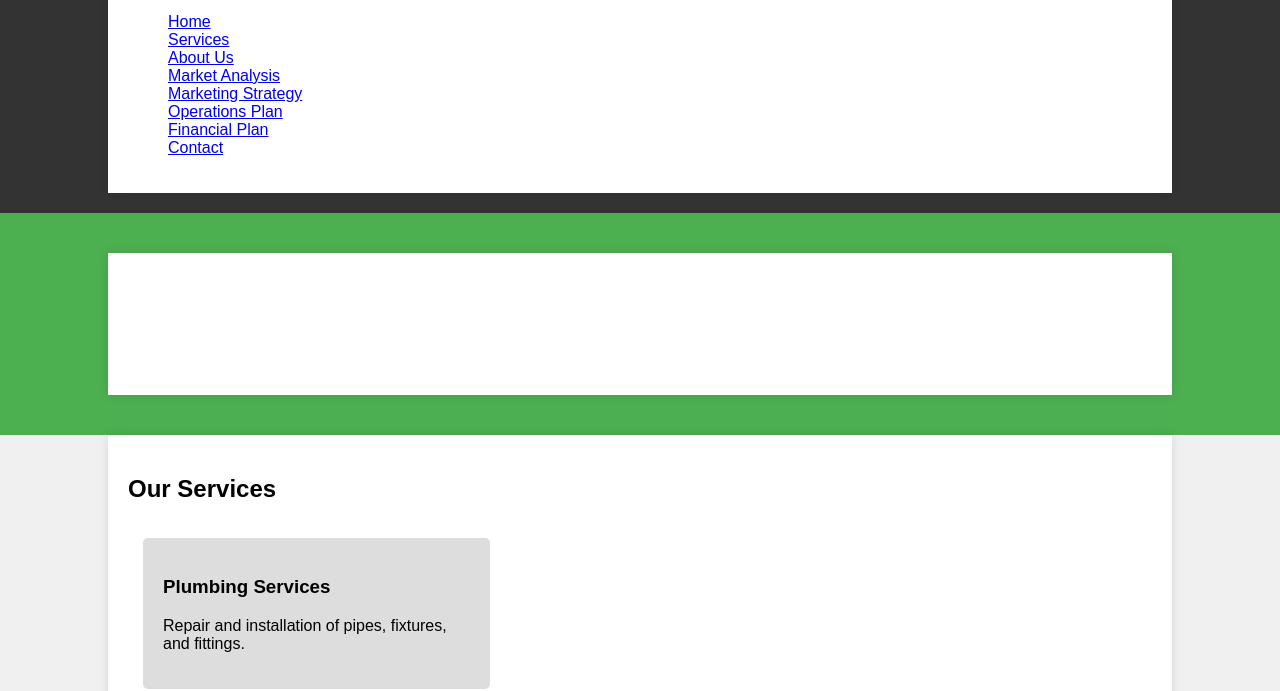
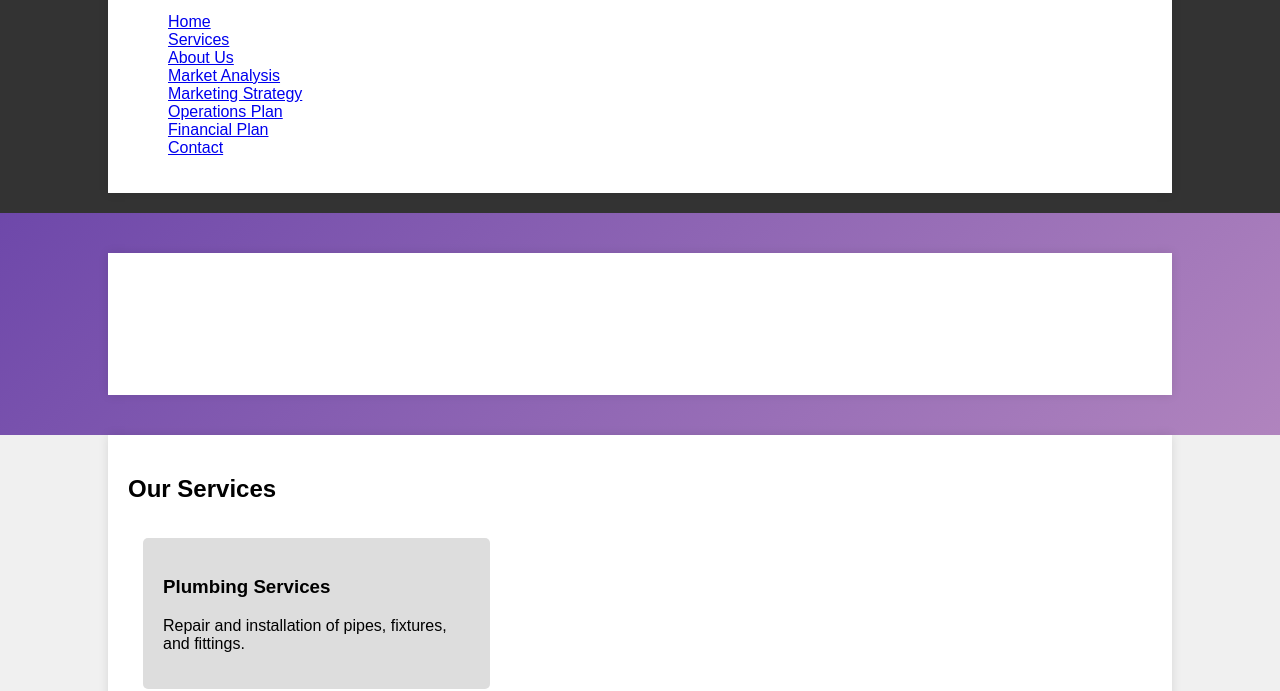
Before and after one commit to Reginaldmaloka2/Marcus-Maintenance, a plain HTML site: page index.html in a window 1280 px wide. Shown: the part 141-832 px from the top of the page. Drawn offline with Linux system fonts and the light colour scheme.

Commit message:
Update styles.css

```diff
--- a/styles.css
+++ b/styles.css
@@ -87,3 +87,9 @@ form button {
 form button:hover {
     background-color: #555;
 }
+.hero {
+    background: linear-gradient(135deg, #6e48aa, #b084be);
+    padding: 40px 0;
+    text-align: center;
+    color: #fff;
+}
```
